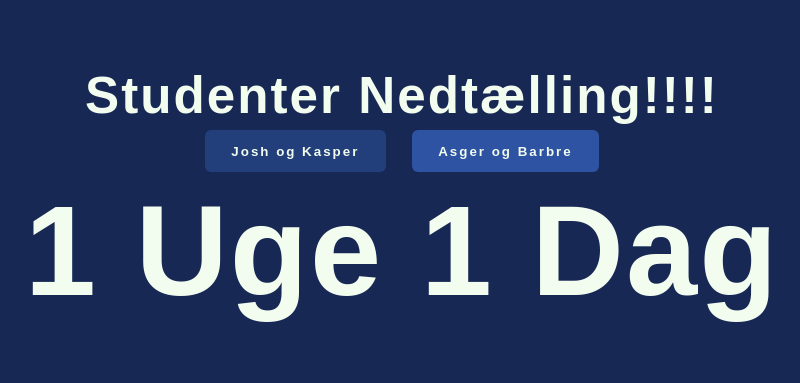
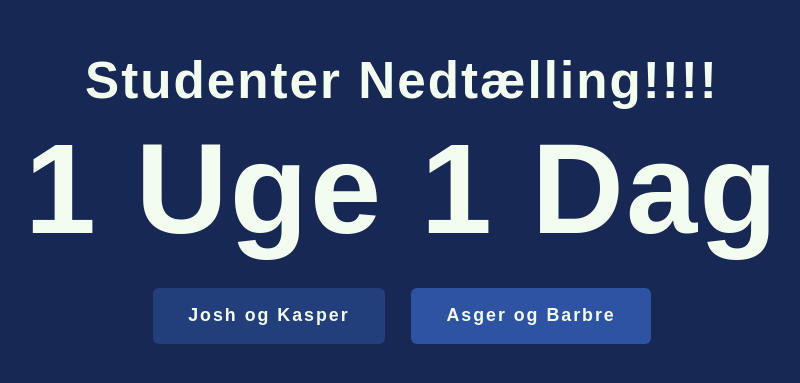
Before and after one commit to ismager7878/Ordle, a plain HTML site: page docs/student.html in a window 1280 px wide. Shown: the part 165-548 px from the top of the page, without its empty margins (238-1038 px from the left). Drawn offline with Linux system fonts and the light colour scheme; a web font is replaced by a local one.

Commit message:
Update student.html

```diff
--- a/docs/student.html
+++ b/docs/student.html
@@ -42,6 +42,7 @@ font-style: normal;
             display: flex;
             justify-content: center;
             gap: 1em;
+            margin-top: 1em;
         }
         button{
             background-color: #233F7B;
@@ -53,6 +54,7 @@ font-style: normal;
             font-family: forma-djr-display, sans-serif;
             font-weight: 700;
             letter-spacing: 2px;
+            font-size:calc(5px + 1vw);
             border: none;
             border-radius: 6px;
         }
@@ -71,12 +73,13 @@ font-style: normal;
 <body>
     <div class="head">
         <h1>Studenter Nedtælling!!!!</h1>
-        <div class="buttons">
-            <button onclick="jk()" id="jk">Josh og Kasper</button>
-            <button onclick="aa()" id="aa">Asger og Barbre</button>
-        </div>
+
     <div class="time">
         <h2 id="tid">0 Dage 0 Uger</h2>
+    </div>
+    <div class="buttons">
+        <button onclick="jk()" id="jk">Josh og Kasper</button>
+        <button onclick="aa()" id="aa">Asger og Barbre</button>
     </div>
     </div>
 
```
